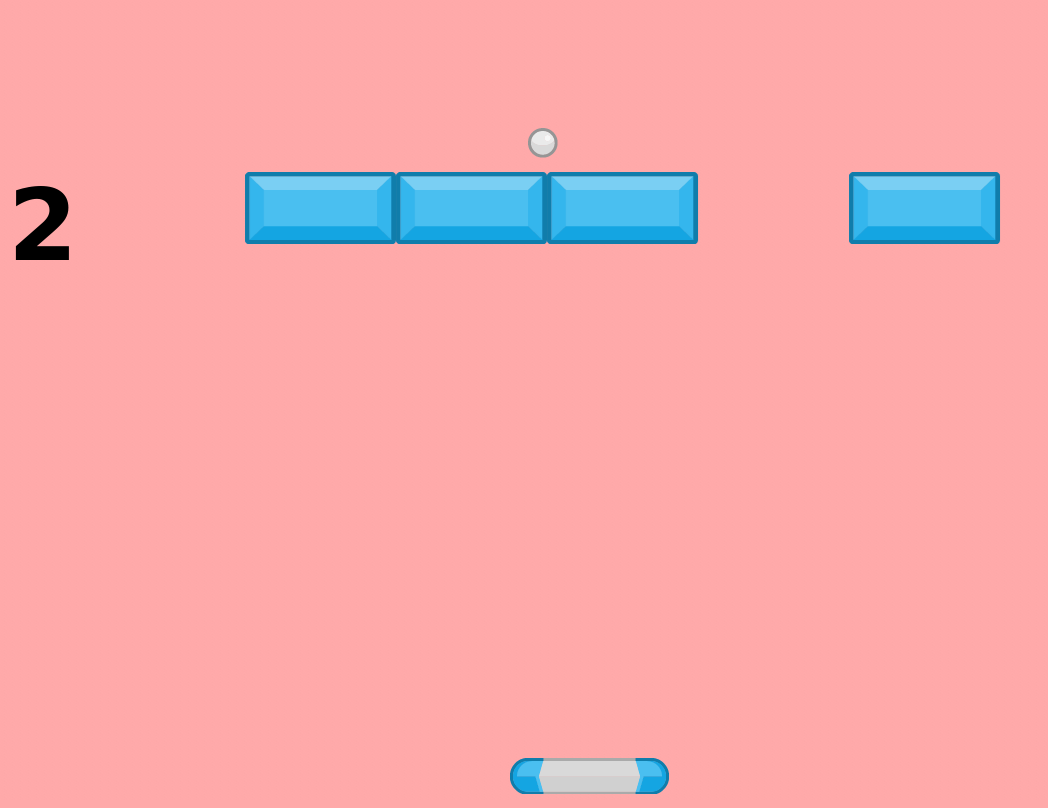
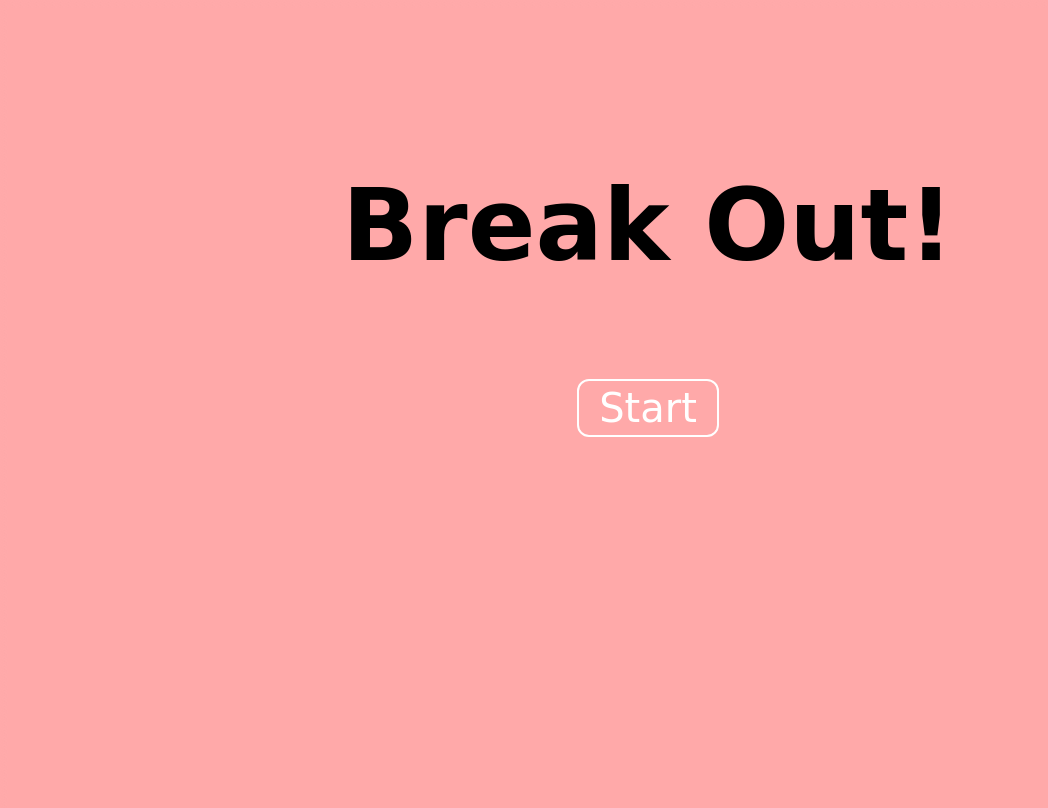
Before and after one commit to GuidovdRiet/break_out_game, a plain HTML site: page dist/index.html in a window 1280 px wide. Shown: the whole page, without its empty margins (0-1048 px from the left). Drawn offline with Linux system fonts and the light colour scheme.

Commit message:
Added a start screen

```diff
--- a/dist/css/style.css
+++ b/dist/css/style.css
@@ -25,6 +25,35 @@ h1 {
   border-radius:1rem;
 }
 
+.start_screen {
+  z-index: 4;
+  width: 100%;
+  height: 100vh;
+  background-color: #FFA9A9;
+  display: flex;
+  align-items: center;
+  justify-content: center;
+}
+
+.start_game {
+  border: 2px solid white;
+  background-color: #FFA9A9;
+  border-radius: .3em;
+  color: white;
+  padding: 15px 32px;
+  text-align: center;
+  text-decoration: none;
+  display: inline-block;
+  font-size: 16px;
+  padding: .1em .5em;
+  font-size: 4em;
+}
+
+.start_game:hover {
+  cursor: pointer;
+  background-color: #F4A2A2;
+}
+
 
 paddle {
   width: 159px;
--- a/dist/index.html
+++ b/dist/index.html
@@ -9,6 +9,10 @@
 </head>
 <body>
     <h1><span class="score"></span></h1>
+    <div class="start_screen">
+        <h1>Break Out!</h1>
+        <button class="start_game">Start</button>
+    </div>
     <script src="js/main.js"></script>
 </body>
 </html>
--- a/dist/js/main.js
+++ b/dist/js/main.js
@@ -82,7 +82,8 @@ var Game = (function () {
                 this.bricks.push(new Brick(i, j));
             }
         }
-        requestAnimationFrame(function () { return _this.gameLoop(); });
+        this.startButton = document.querySelector('.start_game');
+        this.startButton.addEventListener('click', function () { return _this.startGame(); });
     }
     Game.prototype.gameLoop = function () {
         var _this = this;
@@ -109,9 +110,17 @@ var Game = (function () {
     Game.prototype.decreaseLifes = function () {
         this.lives = this.lives - 1;
         if (this.lives <= 0) {
-            console.log('You lose!');
+            this.gameOver();
         }
         this.span.innerHTML = "" + this.lives;
+    };
+    Game.prototype.gameOver = function () {
+    };
+    Game.prototype.startGame = function () {
+        var _this = this;
+        var startScreen = document.querySelector('.start_screen');
+        startScreen.remove();
+        requestAnimationFrame(function () { return _this.gameLoop(); });
     };
     return Game;
 }());
```
Also changed, not shown: 2 other files.
